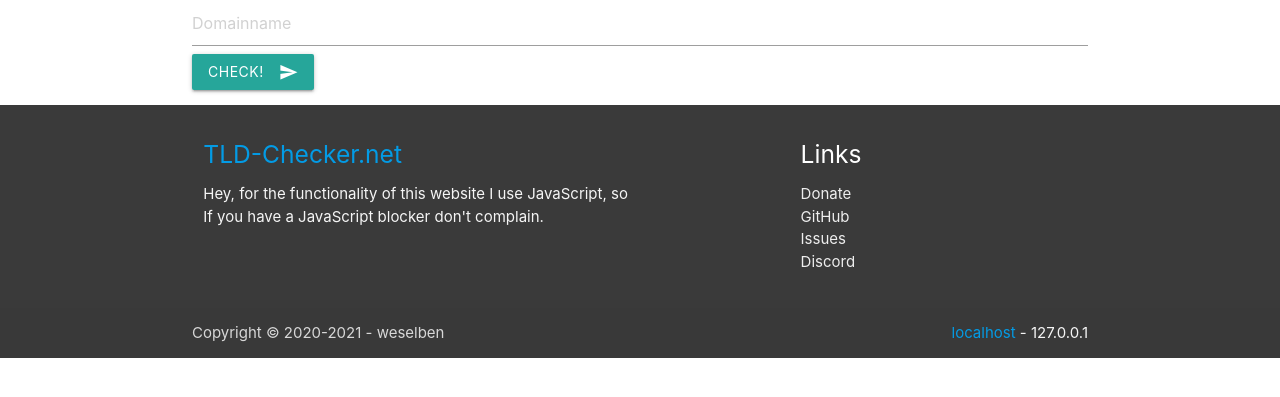
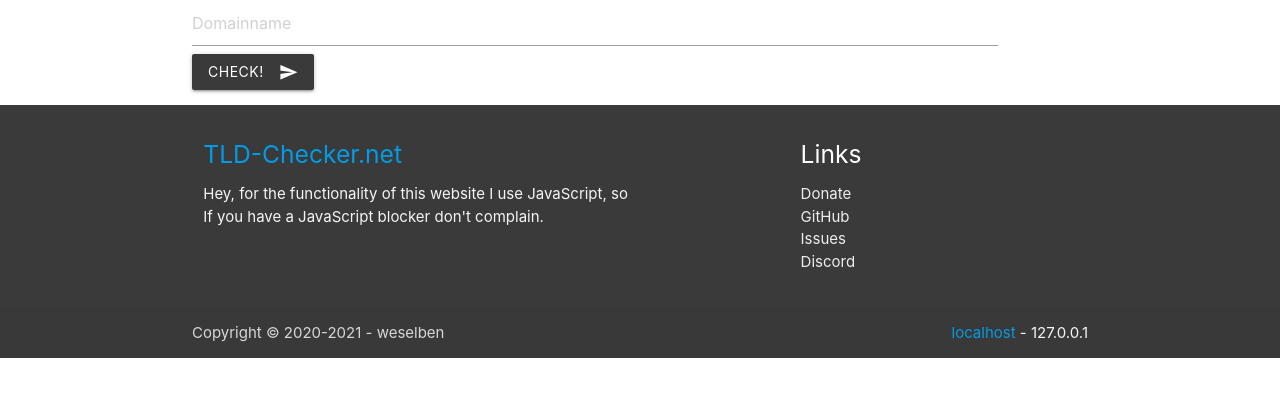
Before and after one commit to weselben/TLD-Checker, a PHP site: page / in a window 1280 px wide. Shown: the top 397 px of the page. Run offline with PHP 8.4, Linux system fonts and the light colour scheme.

Commit message:
Update Design (CSS)
Edit Design in Search

```diff
--- a/index.php
+++ b/index.php
@@ -17,8 +17,8 @@ if (isset($_POST['submit'])) {
 <div class="row">
     <div id="input" class="container">
         <form method="post" action="">
-            <input type="text" name="domainname" placeholder="'.$domainname.'">
-            <button class="btn waves-effect waves-light" type="submit" name="submit">Check!<i class="material-icons right">send</i></button>
+            <input style="width: 90%;" type="text" name="domainname" placeholder="'.$domainname.'">
+            <button class="btn waves-effect waves-light" type="submit" name="submit" style="background-color: #3a3a3a;">Check!<i class="material-icons right">send</i></button>
         </form>
     </div>
     <div id="result" class="col s12">
@@ -1648,8 +1648,8 @@ if (isset($_POST['submit'])) {
 <body>
     <div id="input" class="container">
         <form method="post" action="">
-            <input type="text" name="domainname" placeholder="Domainname">
-            <button class="btn waves-effect waves-light" type="submit" name="submit">Check!<i class="material-icons right">send</i></button>
+            <input style="width: 90%;" type="text" name="domainname" placeholder="'.$domainname.'">
+            <button class="btn waves-effect waves-light" type="submit" name="submit" style="background-color: #3a3a3a;">Check!<i class="material-icons right">send</i></button>
         </form>
     </div>
     <br><br><br>
@@ -1671,8 +1671,8 @@ if (isset($_POST['submit'])) {
 <body>
     <div id="input" class="container">
         <form method="post" action="">
-            <input type="text" name="domainname" placeholder="Domainname">
-            <button class="btn waves-effect waves-light" type="submit" name="submit">Check!<i class="material-icons right">send</i></button>
+            <input style="width: 90%;" type="text" name="domainname" placeholder="Domainname">
+            <button class="btn waves-effect waves-light" type="submit" name="submit" style="background-color: #3a3a3a;">Check!<i class="material-icons right">send</i></button>
         </form>
     </div>
     <script src="https://cdnjs.cloudflare.com/ajax/libs/materialize/1.0.0/js/materialize.min.js"></script>
```
